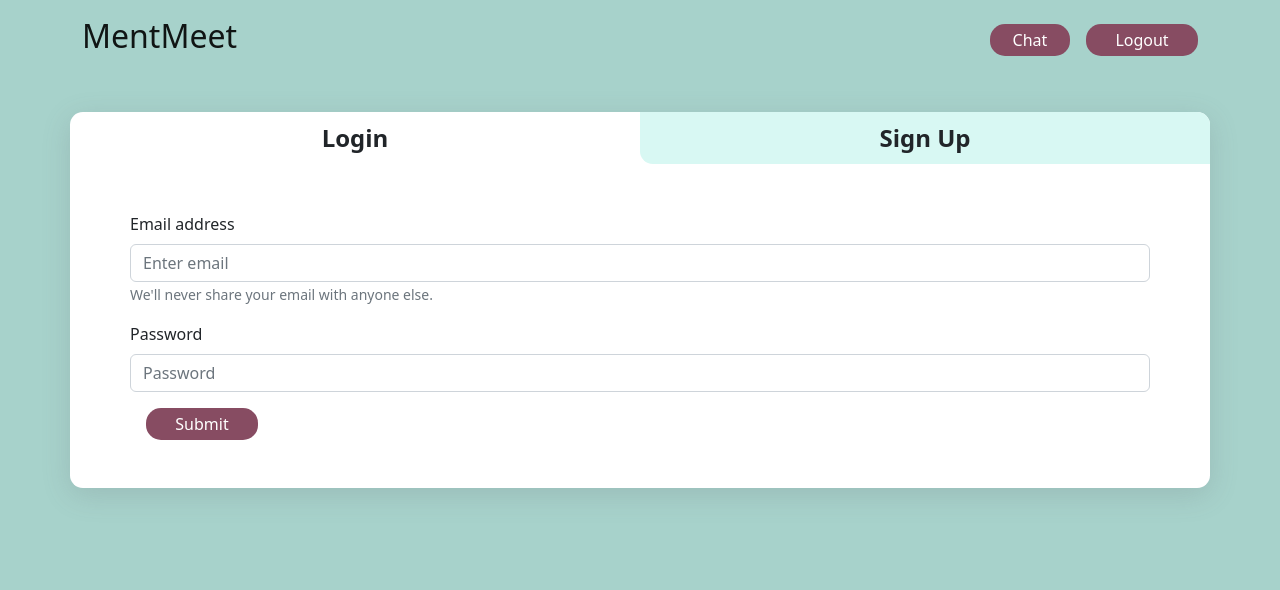
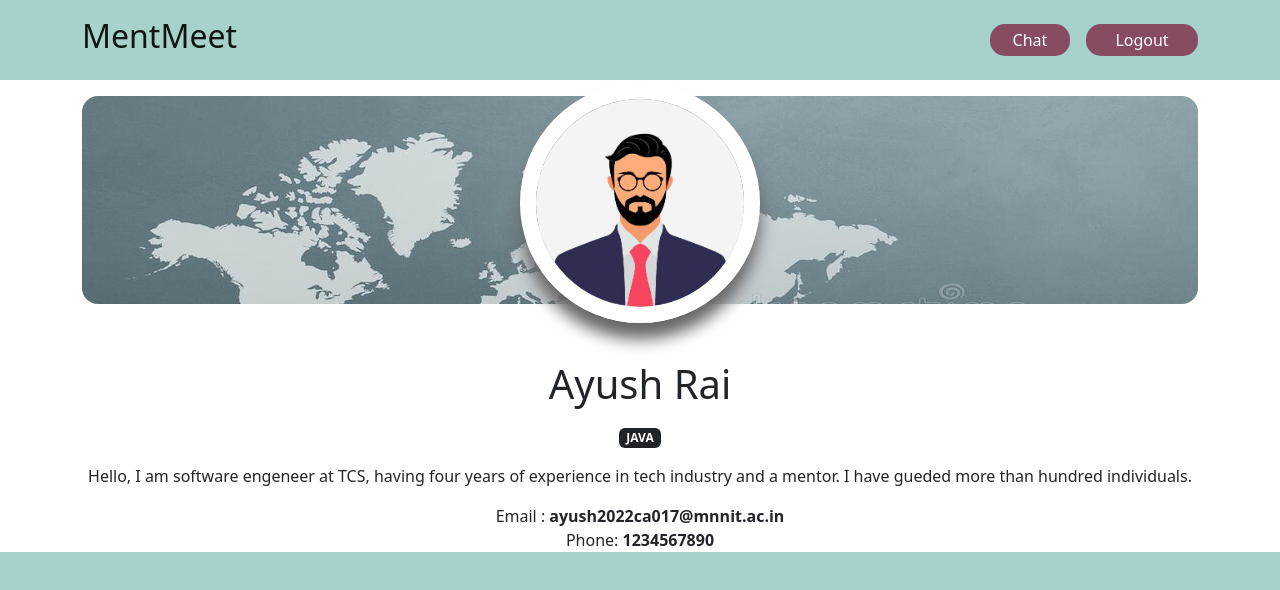
Before and after one commit to charitra1022/MentMeet, a React (Create React App) app in the folder frontend/: page / in a window 1280 px wide. Shown: the top 590 px of the page. Built offline with nearby package versions, Linux system fonts and the light colour scheme.

Commit message:
prettified navbar code

```diff
--- a/frontend/src/App.js
+++ b/frontend/src/App.js
@@ -1,12 +1,14 @@
 import "./App.css";
 import LoginSignupComponent from "./Components/LoginSignupPage";
 import Navbar from "./Components/Navbar";
+import Dashboard from "./Components/Dashboard";
 
 function App() {
   return (
     <>
       <Navbar />
-      <LoginSignupComponent />
+      <Dashboard />
+      {/* <LoginSignupComponent /> */}
     </>
   );
 }
--- a/frontend/src/Components/Dashboard.js
+++ b/frontend/src/Components/Dashboard.js
@@ -1,57 +1,47 @@
-import React from 'react'
-import NavbarComponent from "./Navbar"
-import { Badge, Container } from 'react-bootstrap'
-import profile from './profile.png'
-import './style/Dashboard.css';
+import React from "react";
+import { Badge, Container } from "react-bootstrap";
+import profile from "./images/profile.png";
+import "./styles/Dashboard.css";
 
 export default function Dashboard() {
   return (
     <>
-            <NavbarComponent />
-
-            <Container >
-                <div >
+      <Container>
+        <div>
           <div className="ProfileimgContainer text-center">
-
             {/* Profile image here */}
-                        <img class="roundedCircle profileimg" src={profile}></img>
-
+            <img className="roundedCircle profileimg" src={profile} alt=""></img>
           </div>
           <div className="DetailContainer text-center">
-
             {/* User name will come here */}
             <h1 className="heading">Ayush Rai</h1>
 
             <div className="badgebox">
-
               {/* badges will come here */}
-                            <Badge bg="dark">
-                                JAVA
-                            </Badge>{' '} {/* this must includde */}
+              <Badge bg="dark">JAVA</Badge> {/* this must includde */}
             </div>
 
             {/* Discription will come here */}
             <div id="Discription" className="text-center">
-                            Hello, I am software engeneer at TCS, having four years of experience in tech industry
-                            and a mentor. I have gueded more than hundred individuals.
+              Hello, I am software engeneer at TCS, having four years of
+              experience in tech industry and a mentor. I have gueded more than
+              hundred individuals.
             </div>
 
             <div className="footer">
-
               {/* Email will comehere */}
               <span id="email">
                 Email : <b>ayush2022ca017@mnnit.ac.in</b>
-                            </span> <br />
-
+              </span>{" "}
+              <br />
               {/* Phone number will come here */}
               <span id="phone">
                 Phone: <b>1234567890</b>
               </span>
-
             </div>
           </div>
         </div>
       </Container>
     </>
-    )
+  );
 }
--- a/frontend/src/Components/styles/Dashboard.css
+++ b/frontend/src/Components/styles/Dashboard.css
@@ -1,7 +1,7 @@
 .ProfileimgContainer{
     margin-top: 1rem;
     background-repeat: no-repeat;
-    background-image: url('back.png');
+    background-image: url('../images/back.png');
     border-radius: 1rem;
     height: 13rem;
 }
```
Lines whose indentation alone changed are shown as unchanged.
